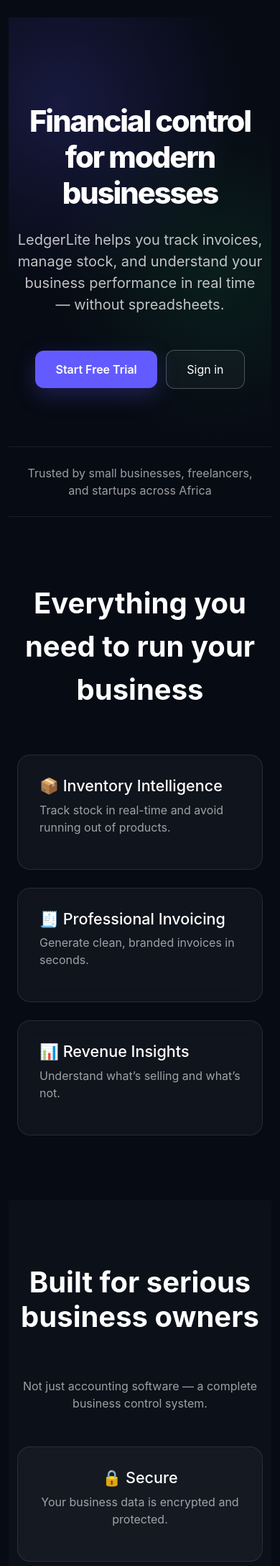
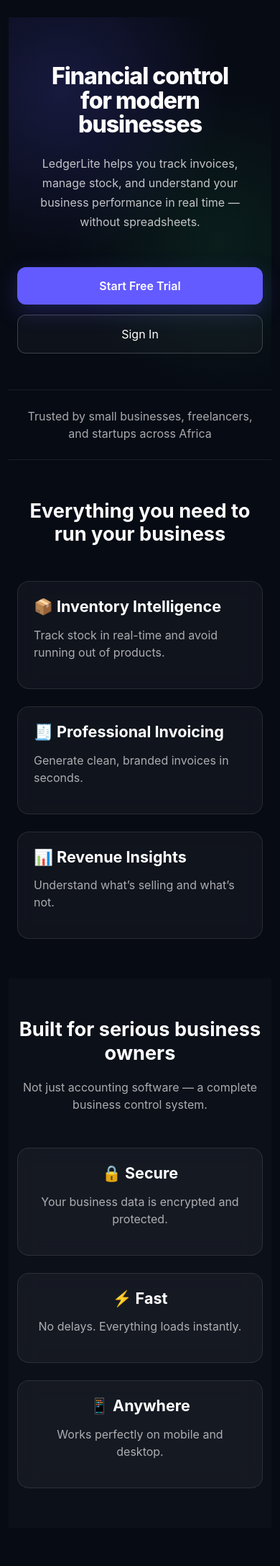
Before and after one commit to nia-cloud-official/LedgerLite, a Django app: page / in a window 390 px wide. Shown: the part 65-2240 px from the top of the page at 72% size. Run offline with Django 5.2, Linux system fonts and the light colour scheme; parts of the project's set-up code (start-up, migrations or seed data) failed here and were passed over.

Commit message:
mobile view edit

```diff
--- a/templates/home.html
+++ b/templates/home.html
@@ -3,39 +3,48 @@
 {% block content %}
 
 <style>
-/* ================= BASE BACKGROUND FIX ================= */
+/* ================= BASE ================= */
 body {
     background: #070b14;
     color: #ffffff;
     font-family: -apple-system, BlinkMacSystemFont, "Segoe UI", Roboto, sans-serif;
 }
 
-/* stronger depth layers */
+/* ================= HERO ================= */
 .hero {
-    padding: 120px 0 80px;
+    padding: 110px 0 90px;
     text-align: center;
+
     background:
         radial-gradient(circle at 20% 20%, rgba(99,91,255,0.18) 0%, transparent 45%),
         radial-gradient(circle at 80% 60%, rgba(34,197,94,0.10) 0%, transparent 50%),
         #070b14;
 }
 
-/* ================= TYPOGRAPHY ================= */
 .hero h1 {
     font-size: 4rem;
     font-weight: 800;
     letter-spacing: -2px;
     color: #ffffff;
+    line-height: 1.05;
 }
 
 .hero p {
-    font-size: 1.25rem;
-    color: rgba(255,255,255,0.75); /* FIXED contrast */
-    max-width: 700px;
+    font-size: 1.2rem;
+    color: rgba(255,255,255,0.75);
+    max-width: 720px;
     margin: auto;
+    line-height: 1.7;
 }
 
 /* ================= BUTTONS ================= */
+.hero-actions {
+    display: flex;
+    justify-content: center;
+    gap: 14px;
+    flex-wrap: wrap;
+}
+
 .btn-primary {
     background: #635bff;
     border: none;
@@ -44,6 +53,7 @@
     font-weight: 600;
     color: #fff;
     box-shadow: 0 10px 30px rgba(99,91,255,0.25);
+    transition: all .25s ease;
 }
 
 .btn-primary:hover {
@@ -52,15 +62,17 @@
 }
 
 .btn-dark-outline {
-    border: 1px solid rgba(255,255,255,0.25);
+    border: 1px solid rgba(255,255,255,0.20);
     color: #ffffff;
     padding: 14px 28px;
     border-radius: 12px;
     background: rgba(255,255,255,0.03);
+    transition: all .25s ease;
 }
 
 .btn-dark-outline:hover {
-    background: rgba(255,255,255,0.07);
+    background: rgba(255,255,255,0.08);
+    color: white;
 }
 
 /* ================= SECTIONS ================= */
@@ -72,19 +84,32 @@
     font-size: 2.5rem;
     font-weight: 700;
     text-align: center;
-    margin-bottom: 60px;
-    color: #ffffff;
+    margin-bottom: 22px;
+    color: white;
 }
 
-/* ================= FEATURE CARDS (FIXED CONTRAST) ================= */
+.section-subtitle {
+    max-width: 720px;
+    margin: auto;
+    text-align: center;
+}
+
+/* ================= GRID ================= */
+.grid {
+    display: grid;
+    grid-template-columns: repeat(3, 1fr);
+    gap: 24px;
+}
+
+/* ================= CARDS ================= */
 .feature-card {
     background: rgba(255,255,255,0.04);
     border: 1px solid rgba(255,255,255,0.10);
     border-radius: 18px;
     padding: 30px;
-    transition: 0.25s ease;
     height: 100%;
     backdrop-filter: blur(12px);
+    transition: all .25s ease;
 }
 
 .feature-card:hover {
@@ -94,26 +119,106 @@
     box-shadow: 0 20px 50px rgba(0,0,0,0.35);
 }
 
-/* ================= GRID ================= */
-.grid {
-    display: grid;
-    grid-template-columns: repeat(3, 1fr);
-    gap: 25px;
+.feature-card h4 {
+    margin-bottom: 14px;
+    font-weight: 700;
 }
 
-/* ================= TRUST TEXT FIX ================= */
+/* ================= TEXT ================= */
 .text-muted {
-    color: rgba(255,255,255,0.6) !important;
+    color: rgba(255,255,255,0.65) !important;
 }
 
-/* ================= RESPONSIVE ================= */
-@media (max-width: 900px) {
+/* ================= TRUST STRIP ================= */
+.trust-strip {
+    border-top: 1px solid rgba(255,255,255,0.08);
+    border-bottom: 1px solid rgba(255,255,255,0.08);
+}
+
+/* ================= MOBILE ================= */
+@media (max-width: 992px) {
+
     .grid {
         grid-template-columns: 1fr;
     }
 
+    .section {
+        padding: 70px 0;
+    }
+
+    .hero {
+        padding: 80px 0 60px;
+    }
+
     .hero h1 {
-        font-size: 2.6rem;
+        font-size: 3rem;
+    }
+
+    .hero p {
+        font-size: 1.05rem;
+    }
+}
+
+@media (max-width: 768px) {
+
+    .hero {
+        padding: 65px 0 50px;
+    }
+
+    .hero h1 {
+        font-size: 2.3rem;
+        letter-spacing: -1px;
+    }
+
+    .hero p {
+        font-size: 1rem;
+        max-width: 100%;
+        padding: 0 10px;
+    }
+
+    .section {
+        padding: 55px 0;
+    }
+
+    .section-title {
+        font-size: 2rem;
+        margin-bottom: 18px;
+    }
+
+    .feature-card {
+        padding: 22px;
+    }
+
+    .hero-actions {
+        flex-direction: column;
+        width: 100%;
+        max-width: 350px;
+        margin-left: auto;
+        margin-right: auto;
+    }
+
+    .hero-actions .btn {
+        width: 100%;
+    }
+
+    .cta-btn {
+        width: 100%;
+        max-width: 350px;
+    }
+}
+
+@media (max-width: 480px) {
+
+    .hero h1 {
+        font-size: 2rem;
+    }
+
+    .section-title {
+        font-size: 1.7rem;
+    }
+
+    .feature-card {
+        border-radius: 16px;
     }
 }
 </style>
@@ -131,29 +236,37 @@
             LedgerLite helps you track invoices, manage stock, and understand your business performance in real time — without spreadsheets.
         </p>
 
-        <div class="mt-5">
+        <div class="hero-actions mt-5">
+
             {% if user.is_authenticated %}
-                <a href="{% url 'dashboard' %}" class="btn btn-primary me-2">
+
+                <a href="{% url 'dashboard' %}" class="btn btn-primary">
                     Open Dashboard
                 </a>
+
                 <a href="{% url 'create_invoice' %}" class="btn btn-dark-outline">
                     Create Invoice
                 </a>
+
             {% else %}
-                <a href="{% url 'register' %}" class="btn btn-primary me-2">
+
+                <a href="{% url 'register' %}" class="btn btn-primary">
                     Start Free Trial
                 </a>
+
                 <a href="{% url 'login' %}" class="btn btn-dark-outline">
-                    Sign in
+                    Sign In
                 </a>
+
             {% endif %}
+
         </div>
 
     </div>
 </section>
 
 <!-- TRUST STRIP -->
-<section class="py-4 text-center" style="border-top:1px solid rgba(255,255,255,0.08); border-bottom:1px solid rgba(255,255,255,0.08);">
+<section class="trust-strip py-4 text-center">
     <div class="container text-muted">
         Trusted by small businesses, freelancers, and startups across Africa
     </div>
@@ -163,40 +276,48 @@
 <section class="section">
     <div class="container">
 
-        <div class="section-title">
+        <h2 class="section-title">
             Everything you need to run your business
-        </div>
+        </h2>
 
-        <div class="grid">
+        <div class="grid mt-5">
 
             <div class="feature-card">
                 <h4>📦 Inventory Intelligence</h4>
-                <p class="text-muted">Track stock in real-time and avoid running out of products.</p>
+                <p class="text-muted">
+                    Track stock in real-time and avoid running out of products.
+                </p>
             </div>
 
             <div class="feature-card">
                 <h4>🧾 Professional Invoicing</h4>
-                <p class="text-muted">Generate clean, branded invoices in seconds.</p>
+                <p class="text-muted">
+                    Generate clean, branded invoices in seconds.
+                </p>
             </div>
 
             <div class="feature-card">
                 <h4>📊 Revenue Insights</h4>
-                <p class="text-muted">Understand what’s selling and what’s not.</p>
+                <p class="text-muted">
+                    Understand what’s selling and what’s not.
+                </p>
             </div>
 
         </div>
+
     </div>
 </section>
 
 <!-- SECOND SECTION -->
 <section class="section" style="background: rgba(255,255,255,0.02);">
+
     <div class="container text-center">
 
         <h2 class="section-title">
             Built for serious business owners
         </h2>
 
-        <p class="text-muted mb-5">
+        <p class="section-subtitle text-muted mb-5">
             Not just accounting software — a complete business control system.
         </p>
 
@@ -204,26 +325,34 @@
 
             <div class="feature-card">
                 <h4>🔒 Secure</h4>
-                <p class="text-muted">Your business data is encrypted and protected.</p>
+                <p class="text-muted">
+                    Your business data is encrypted and protected.
+                </p>
             </div>
 
             <div class="feature-card">
                 <h4>⚡ Fast</h4>
-                <p class="text-muted">No delays. Everything loads instantly.</p>
+                <p class="text-muted">
+                    No delays. Everything loads instantly.
+                </p>
             </div>
 
             <div class="feature-card">
                 <h4>📱 Anywhere</h4>
-                <p class="text-muted">Works perfectly on mobile and desktop.</p>
+                <p class="text-muted">
+                    Works perfectly on mobile and desktop.
+                </p>
             </div>
 
         </div>
 
     </div>
+
 </section>
 
 <!-- CTA -->
 <section class="section text-center">
+
     <div class="container">
 
         <h2 class="section-title">
@@ -235,18 +364,27 @@
         </p>
 
         <div class="mt-4">
+
             {% if not user.is_authenticated %}
-                <a href="{% url 'register' %}" class="btn btn-primary btn-lg">
+
+                <a href="{% url 'register' %}"
+                   class="btn btn-primary btn-lg cta-btn">
                     Get Started Free
                 </a>
+
             {% else %}
-                <a href="{% url 'dashboard' %}" class="btn btn-primary btn-lg">
+
+                <a href="{% url 'dashboard' %}"
+                   class="btn btn-primary btn-lg cta-btn">
                     Go to Dashboard
                 </a>
+
             {% endif %}
+
         </div>
 
     </div>
+
 </section>
 
 {% endblock %}
```
Also changed, not shown: db.sqlite3.
